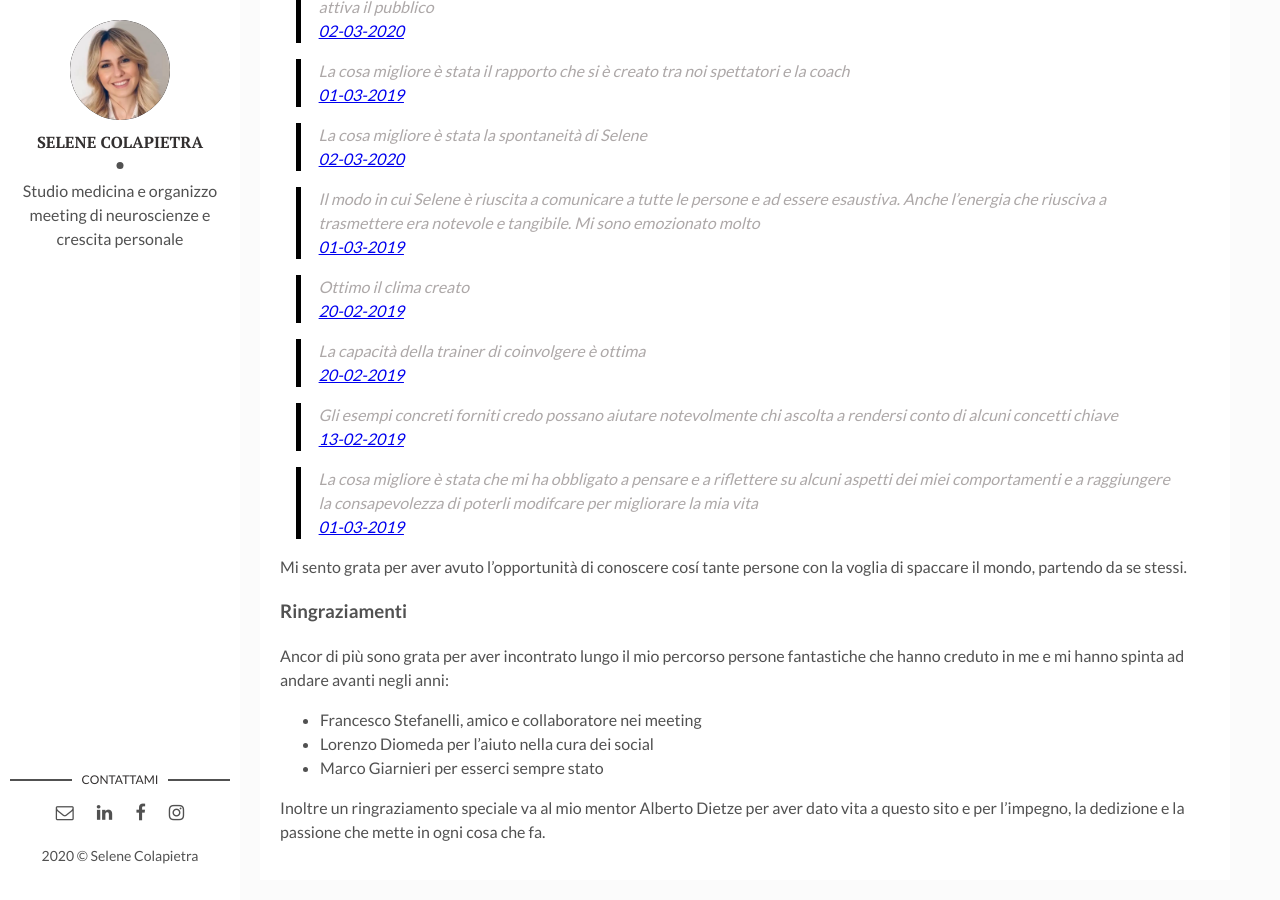
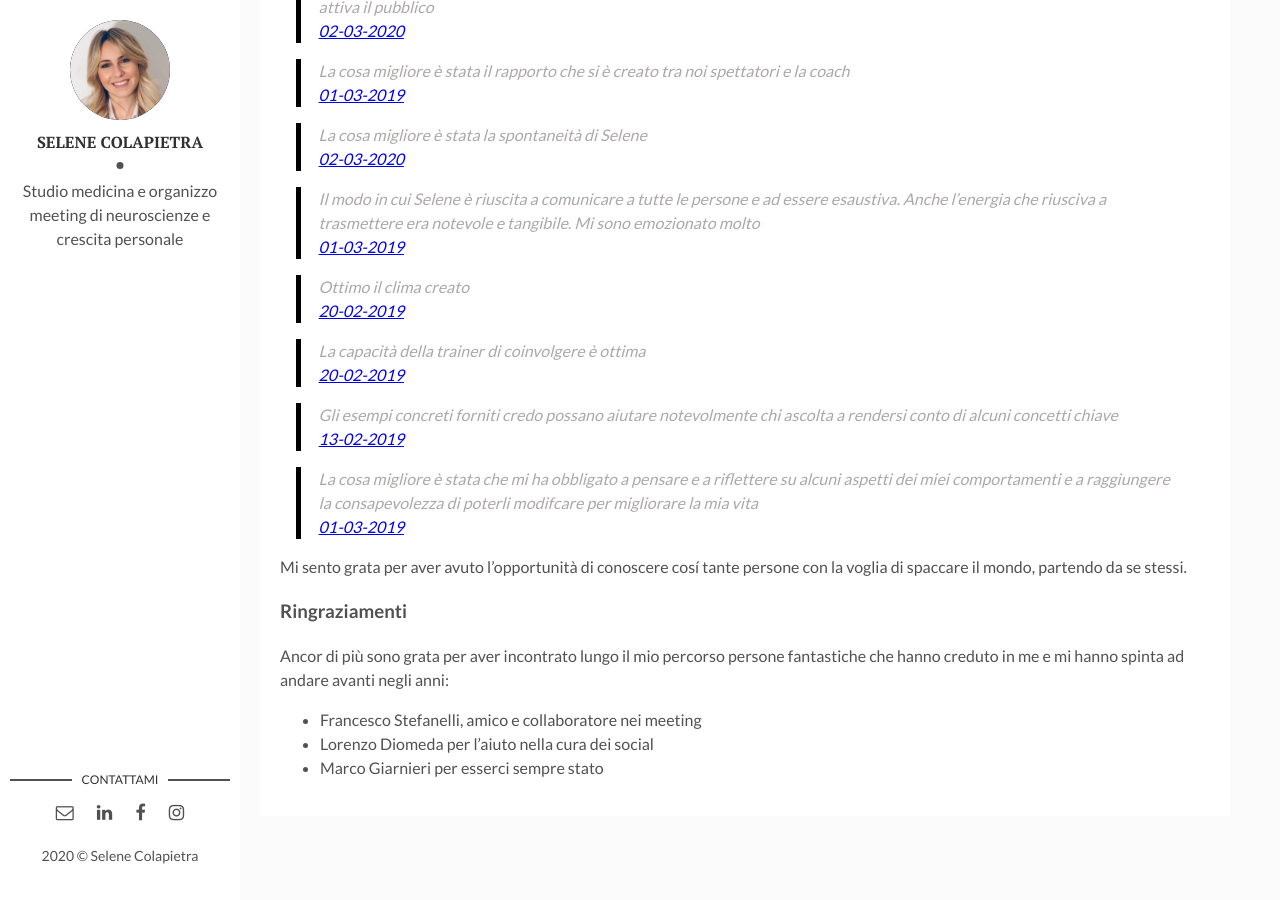
Before and after one commit to selenecolapietra/selenecolapietra.github.io, a Jekyll site: the page built from aboutme.md, in a window 1280 px wide and 900 px high, scrolled down 1117 px. Built offline with Jekyll 4.4.1, drawn with Linux system fonts in a browser that asks for light colours.

Commit message:
Update aboutme.md

```diff
--- a/aboutme.md
+++ b/aboutme.md
@@ -42,6 +42,3 @@ Ancor di più sono grata per aver incontrato lungo il mio percorso persone fanta
 * Francesco Stefanelli, amico e collaboratore nei meeting
 * Lorenzo Diomeda per l’aiuto nella cura dei social
 * Marco Giarnieri per esserci sempre stato
-
-
-Inoltre un ringraziamento speciale va al mio mentor Alberto Dietze per aver dato vita a questo sito e per l’impegno, la dedizione e la passione che mette in ogni cosa che fa.
```
